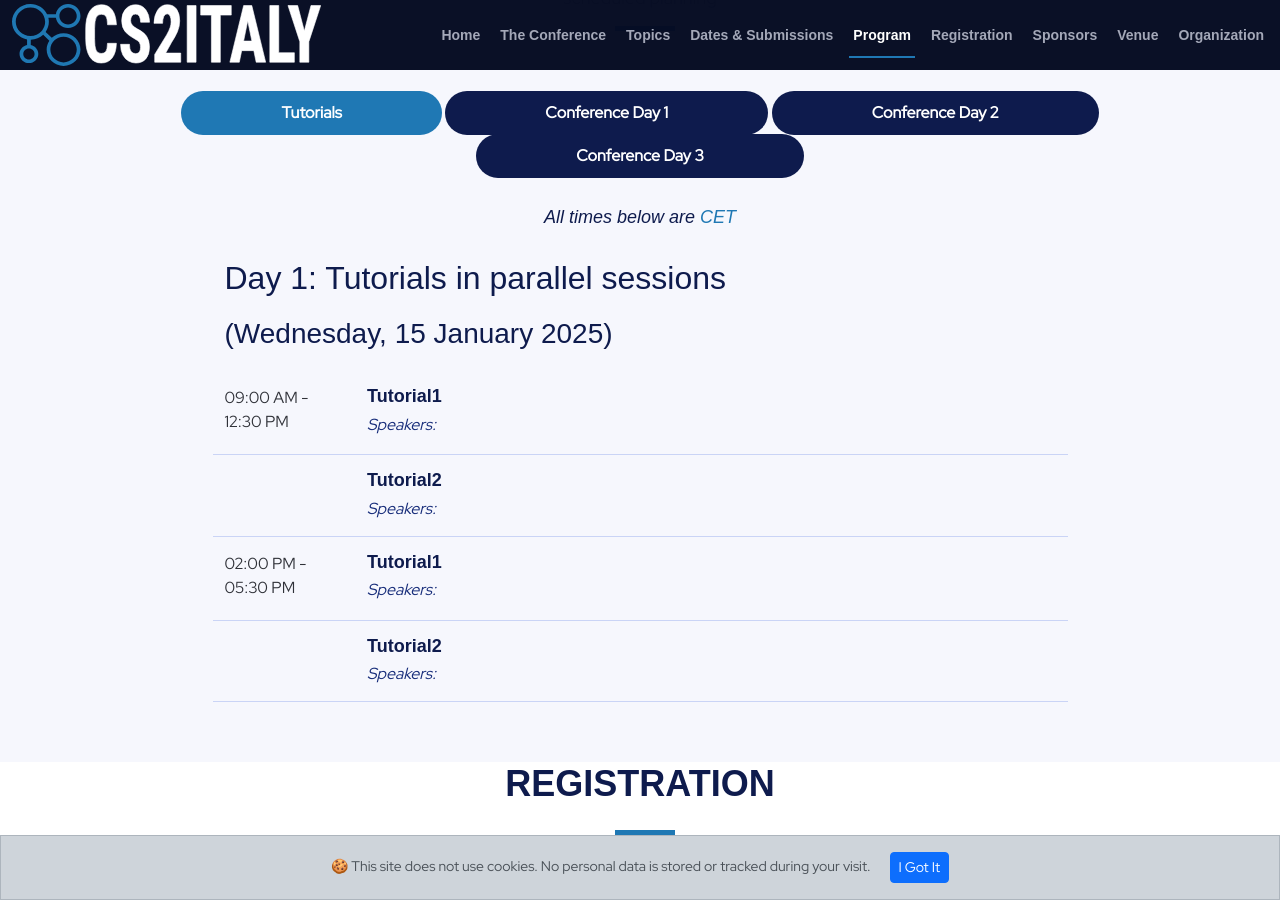
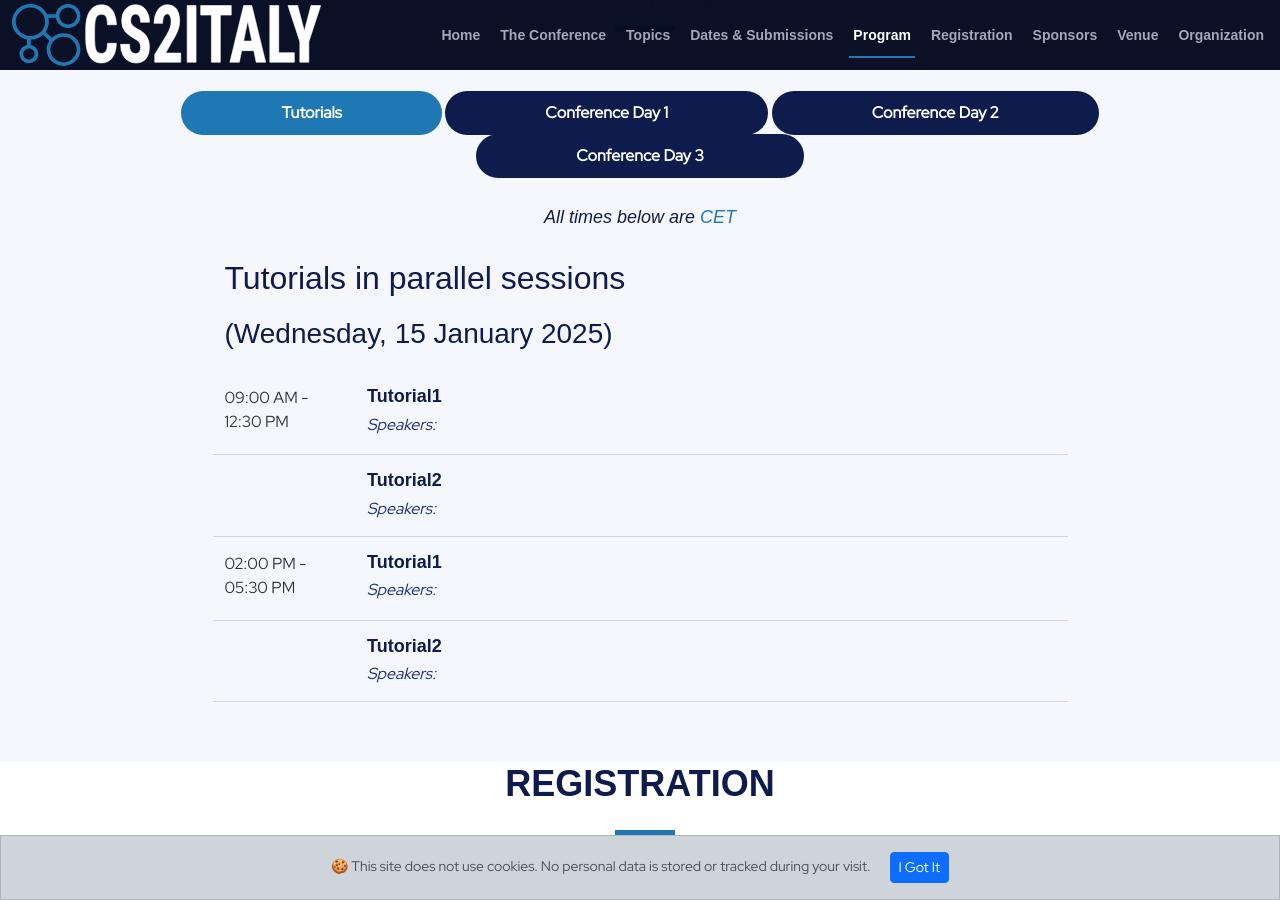
Before and after one commit to CS2Italy/conference, a Jekyll site: the page built from docs/index.md, in a window 1280 px wide and 900 px high, scrolled down 4491 px. Built offline with Jekyll 4.4.1, drawn with Linux system fonts in a browser that asks for light colours.

Commit message:
Update default.html

```diff
--- a/docs/_layouts/default.html
+++ b/docs/_layouts/default.html
@@ -209,7 +209,7 @@
         <div class="tab-content row justify-content-center" data-aos="fade-up" data-aos-delay="200">
           <!-- Schedule Day 1 -->
           <div role="tabpanel" class="col-lg-9 tab-pane fade show active" id="day-1">
-            <h2>Day 1: Tutorials in parallel sessions</h2>
+            <h2>Tutorials in parallel sessions</h2>
             <h3>(Wednesday, 15 January 2025)</h3>
             {% for day1 in site.data.program_day1 %}
             <div class="row schedule-item">
@@ -227,7 +227,7 @@
           <!-- Schedule Day 2 -->
           <div role="tabpanel" class="col-lg-9  tab-pane fade" id="day-2">
 
-            <h2>Day 2: Main Conference</h2>
+            <h2>Main Conference</h2>
             <h3>(Thursday, 16 January 2025)</h3>
 
                   <div role="tabpanel" class="col-lg-9 tab-pane fade show active" id="day-2">
@@ -250,7 +250,7 @@
           <!-- Schedule Day3 -->
           <div role="tabpanel" class="col-lg-9  tab-pane fade" id="day-3">
 
-            <h2>Day 3: Main Conference</h2>
+            <h2>Main Conference</h2>
             <h3>(Friday, 17 January 2025)</h3>
 
                   <div role="tabpanel" class="col-lg-9 tab-pane fade show active" id="day-3">
@@ -273,7 +273,7 @@
           <!-- Schedule Day4 -->
           <div role="tabpanel" class="col-lg-9  tab-pane fade" id="day-4">
 
-            <h2>Day 4: Establishment of the Society Computational Social Science Italy  (CS2Italy)</h2>
+            <h2>Establishment of the Society Computational Social Science Italy  (CS2Italy)</h2>
             <h3>(Saturday, 18 January 2025)</h3>
 
                   <div role="tabpanel" class="col-lg-9 tab-pane fade show active" id="day-4">
```
